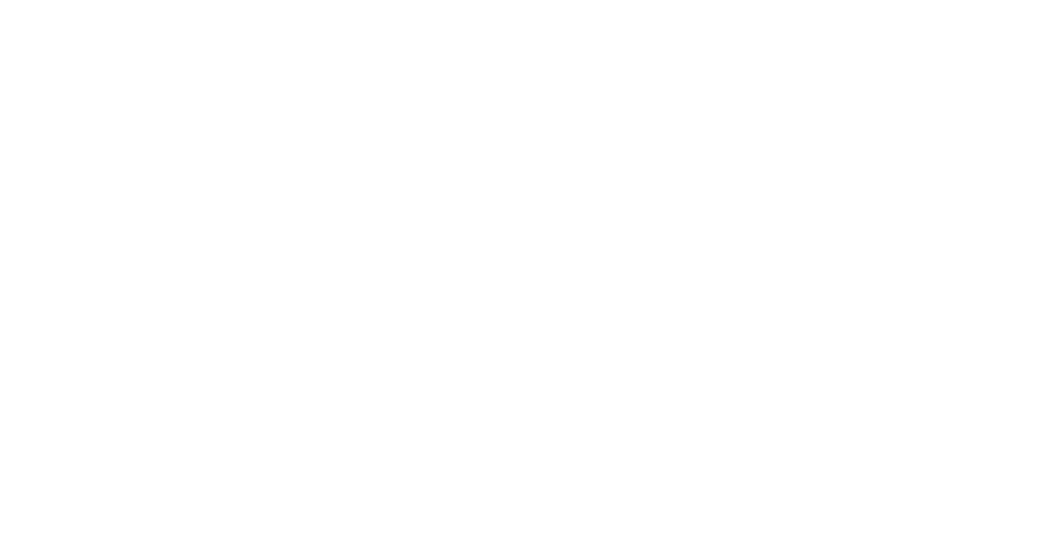
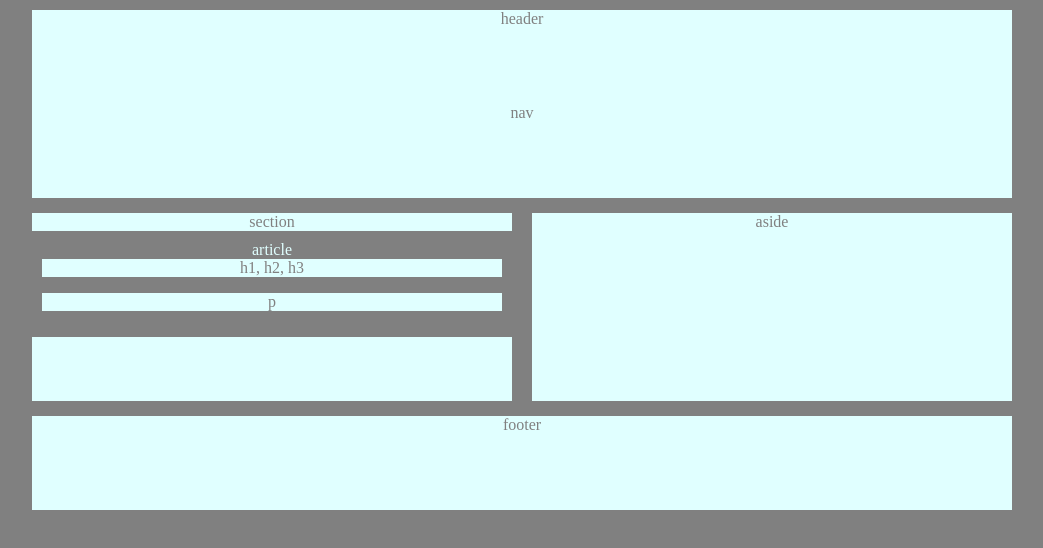
Before and after one commit to nickfp1985/WH-Wireframe, a plain HTML site: page index.html in a window 1280 px wide. Shown: the whole page, without its empty margins (126-1169 px from the left). Drawn offline with Linux system fonts and the light colour scheme.

Commit message:
adding all boxes required, with some positioning tries. Still needs to be fine-tuned.

```diff
--- a/index.html
+++ b/index.html
@@ -5,9 +5,22 @@
     <meta name="viewport" content="width=device-width, initial-scale=1.0">
     <meta http-equiv="X-UA-Compatible" content="ie=edge">
     <title>WireframeNFP</title>
-    <link rel="stylesheet" type="text/css" href="style.css">
+    <link rel="stylesheet" href="style.css">
 </head>
 <body>
-
+    <div class="main-content">
+        <header class="the-header">header</header>
+        <nav class="the-nav">nav</nav>
+        <div class="mid-row">
+            <section class="the-section">section
+                <article class="the-article">article
+                    <div class="the-headers">h1, h2, h3</div>
+                    <p class="the-p">p</p>
+                </article>
+            </section>
+            <aside class="the-aside">aside</aside>
+        </div>
+        <footer class="the-footer">footer</footer>
+    </div>
 </body>
 </html>
--- a/style.css
+++ b/style.css
@@ -0,0 +1,68 @@
+body {
+    background-color: grey;
+    color: grey;
+    height: 100%;
+    width: 100%;
+}
+
+.main-content {
+    display: flex;
+    flex-direction: column;
+    height: 500px;
+    margin: 10px 150px 100px 150px;
+    text-align: center;
+}
+
+.the-header {
+    width: 100%;
+    flex: 1;
+    background-color: lightcyan;
+}
+
+.the-nav {
+    width: 100%;
+    flex: 1;
+    background-color: lightcyan;
+}
+
+.mid-row {
+    width: 100%;
+    margin-top: 15px;
+    margin-bottom: 15px;
+    flex: 2;
+    display: flex;
+    justify-content: space-between;
+    background-color: grey;
+}
+
+.the-article {
+    background-color: grey;
+    color: lightcyan;
+    display: flex;
+    flex-direction: column;
+    padding: 10px;
+}
+
+.the-headers,
+.the-p {
+    background-color: lightcyan;
+    color: grey;
+    flex: 1;
+}
+
+.the-section,
+.the-aside {
+    background-color: lightcyan;
+    color: grey;
+    width: 100%;
+}
+
+.the-section + .the-aside {
+    margin-left: 20px;
+}
+
+footer {
+    width: 100%;
+    flex: 1;
+    background-color: lightcyan;
+}
```
